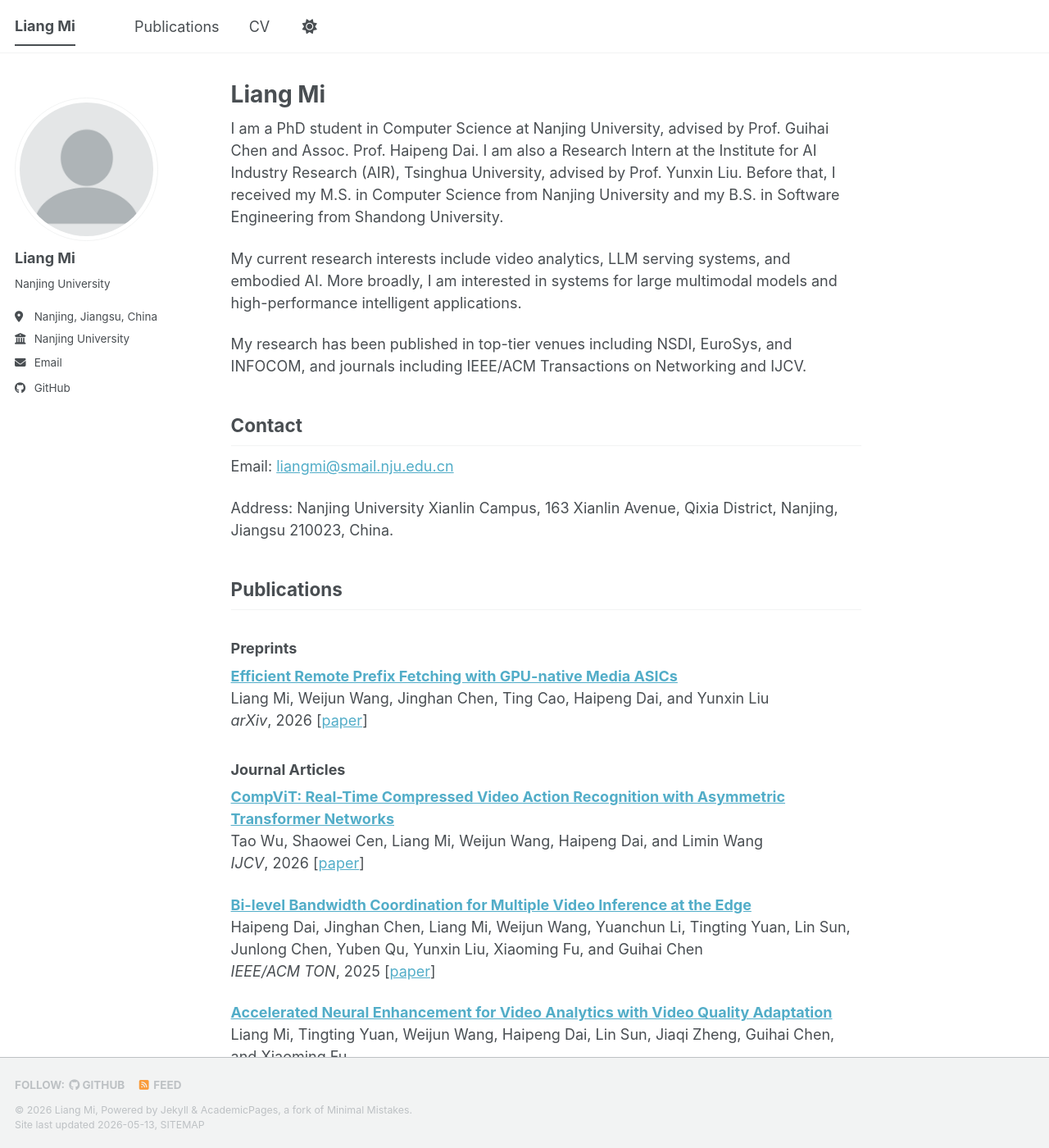
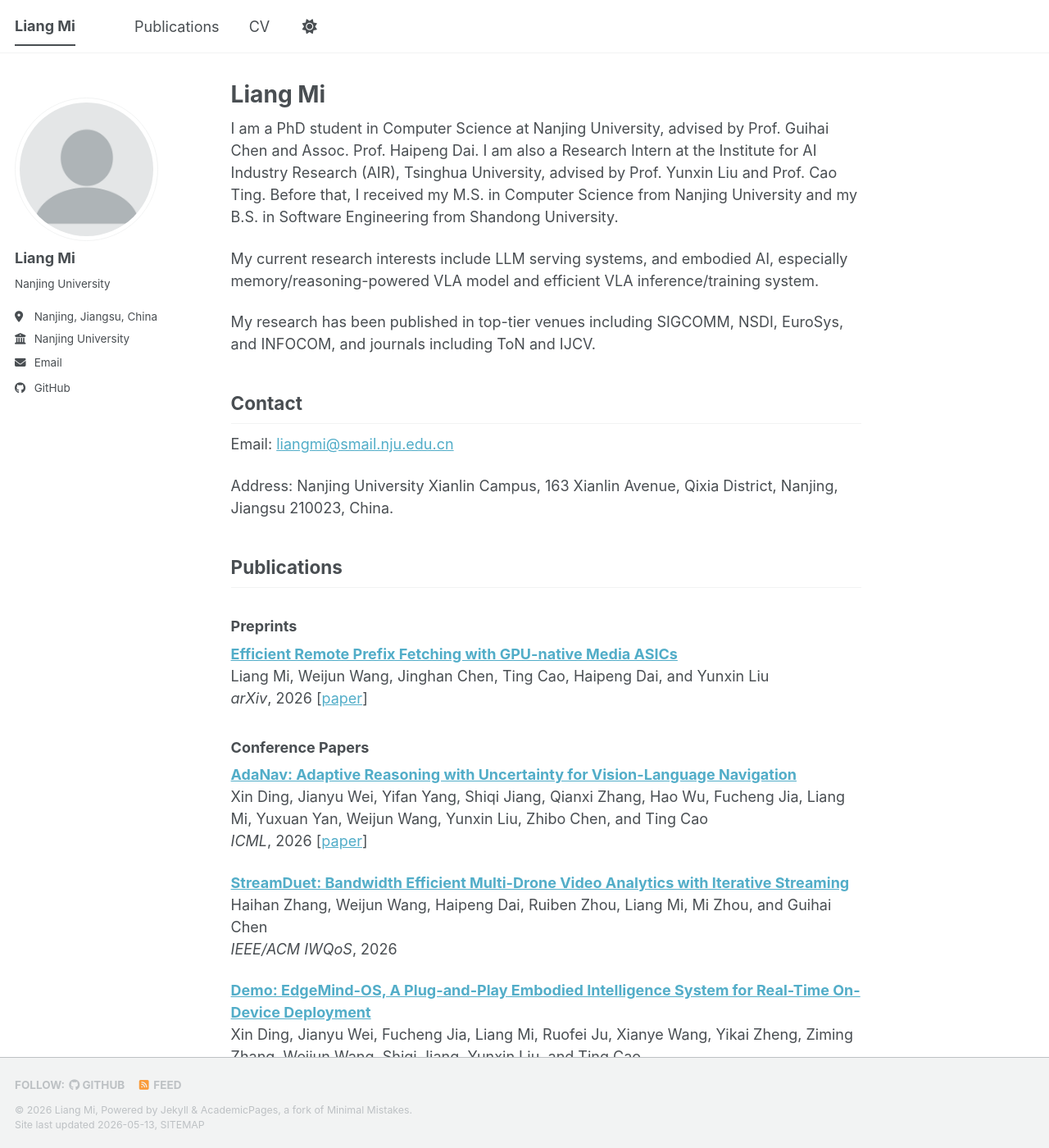
Before and after one commit to mi150/mi150.github.io, a Jekyll site: the page built from _pages/about.md, in a window 1280 px wide and 1400 px high. Shown: the whole window at 82% size. Built offline with Jekyll 4.4.1, drawn with Linux system fonts in a browser that asks for light colours; a script bundle is joined from its source files by our own code; library files that are not in the unit come from our copies; some of the changed text lies outside the part shown.

Commit message:
Reorder homepage publications and simplify CV page

```diff
--- a/_includes/publication-list-compact.html
+++ b/_includes/publication-list-compact.html
@@ -1,14 +1,16 @@
 {% include base_path %}
 
 <div class="publication-list-compact">
-  {% for category in site.publication_category %}
+  {% assign homepage_publication_order = "preprints,conferences,manuscripts" | split: "," %}
+  {% for category_key in homepage_publication_order %}
+    {% assign category = site.publication_category[category_key] %}
     {% assign title_shown = false %}
     {% for post in site.publications reversed %}
-      {% if post.category != category[0] %}
+      {% if post.category != category_key %}
         {% continue %}
       {% endif %}
       {% unless title_shown %}
-        <h3>{{ category[1].title }}</h3>
+        <h3>{{ category.title }}</h3>
         {% assign title_shown = true %}
       {% endunless %}
       <p class="publication-list-compact__item">
--- a/_pages/about.md
+++ b/_pages/about.md
@@ -7,11 +7,11 @@ redirect_from:
   - /about.html
 ---
 
-I am a PhD student in Computer Science at Nanjing University, advised by Prof. Guihai Chen and Assoc. Prof. Haipeng Dai. I am also a Research Intern at the Institute for AI Industry Research (AIR), Tsinghua University, advised by Prof. Yunxin Liu. Before that, I received my M.S. in Computer Science from Nanjing University and my B.S. in Software Engineering from Shandong University.
+I am a PhD student in Computer Science at Nanjing University, advised by Prof. Guihai Chen and Assoc. Prof. Haipeng Dai. I am also a Research Intern at the Institute for AI Industry Research (AIR), Tsinghua University, advised by Prof. Yunxin Liu and Prof. Cao Ting. Before that, I received my M.S. in Computer Science from Nanjing University and my B.S. in Software Engineering from Shandong University.
 
-My current research interests include video analytics, LLM serving systems, and embodied AI. More broadly, I am interested in systems for large multimodal models and high-performance intelligent applications.
+My current research interests include LLM serving systems, and embodied AI, especially memory/reasoning-powered VLA model and efficient VLA inference/training system.
 
-My research has been published in top-tier venues including NSDI, EuroSys, and INFOCOM, and journals including IEEE/ACM Transactions on Networking and IJCV.
+My research has been published in top-tier venues including SIGCOMM, NSDI, EuroSys, and INFOCOM, and journals including ToN and IJCV.
 
 ## Contact
 
```
Also changed, not shown: _pages/cv.md (+0 -15 lines).
